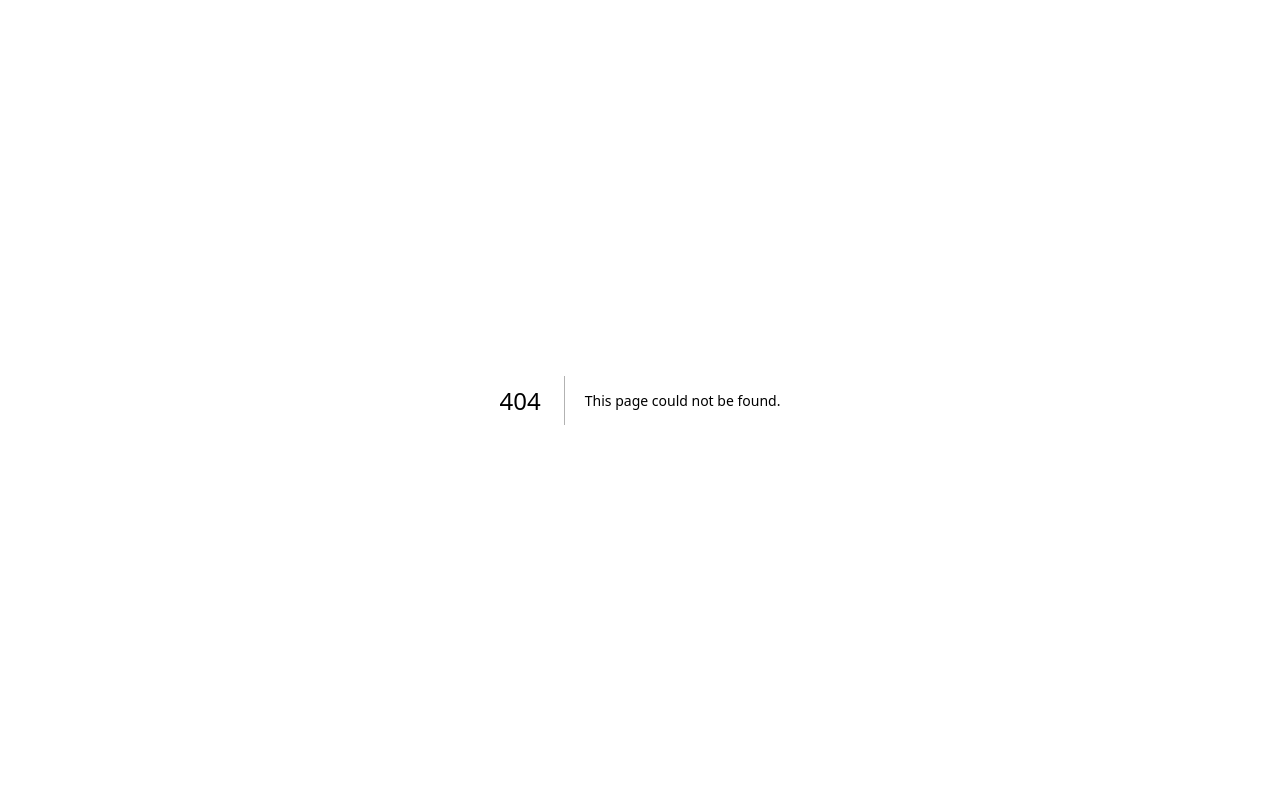
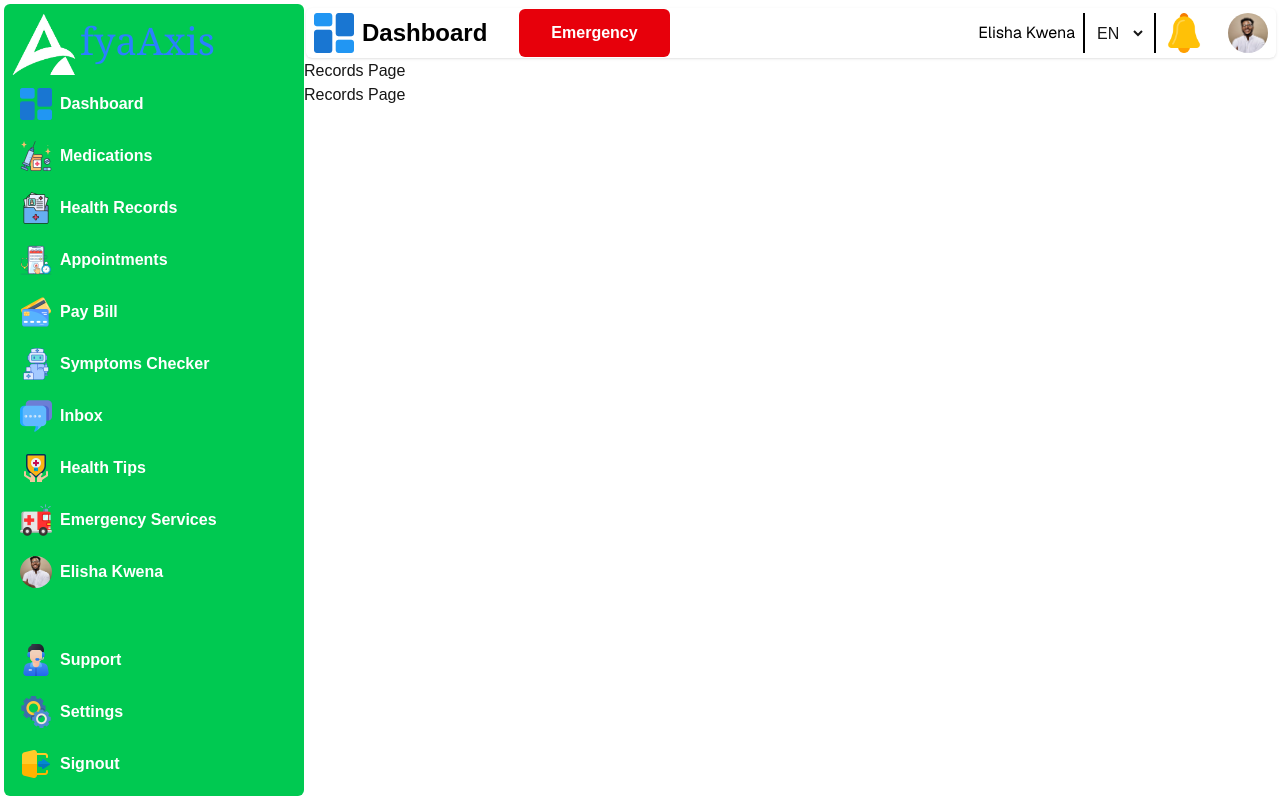
Before and after one commit to Elisha-Kwena/afyaaxis, a Next.js app in the folder client/: page /records in a window 1280 px wide. Before the commit this address had no page. Built offline with nearby package versions, Linux system fonts and the light colour scheme.

Commit message:
Add patient records page with navbar and sidebar
Introduces a new records page for patients, including the Navbar component and sidebar layout logic based on the sidebar's open state.

```diff
--- /dev/null
+++ b/client/src/app/(patient)/records/page.tsx
@@ -0,0 +1,22 @@
+"use client";
+
+import Navbar from "@/components/navigation/Navbar";
+import { useSidebar } from "@/contexts/SidebarContext";
+
+export default function Records() {
+  const { isOpen } = useSidebar();
+  return (
+    <>
+      <Navbar />
+      <section
+        className={`p-1 transition-all min-h-screen  bg-white-200 duration-300 pt-[59px] ${
+          isOpen ? "md:ml-[300px]" : "md:ml-[55px]"
+        }`}
+      >
+        {" "}
+        <div>Records Page</div>
+        <div>Records Page</div>
+      </section>
+    </>
+  );
+}
```
